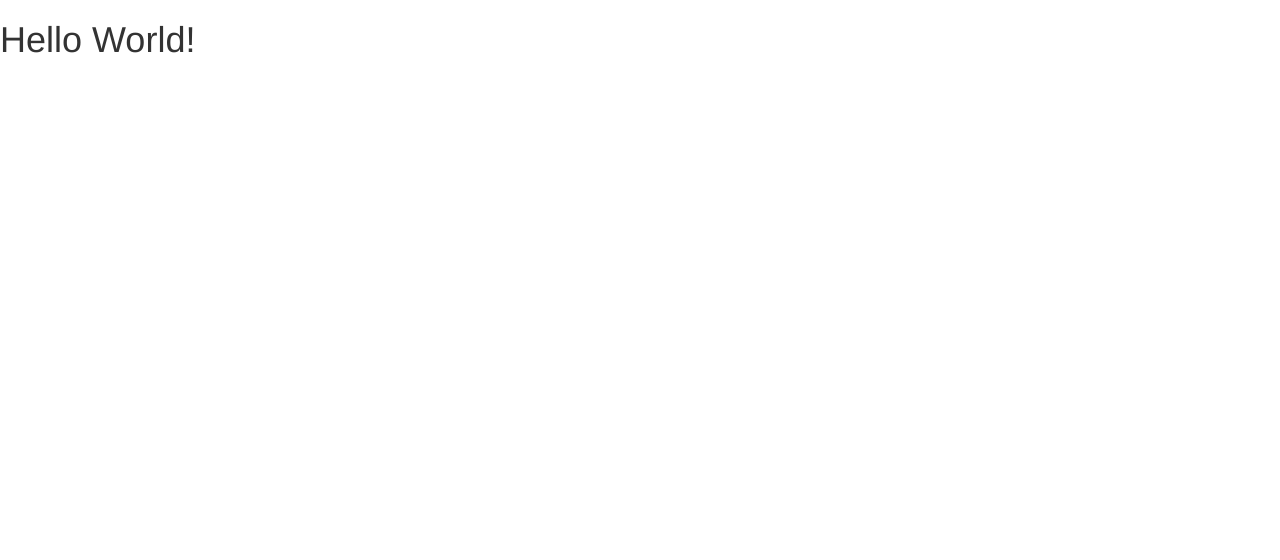
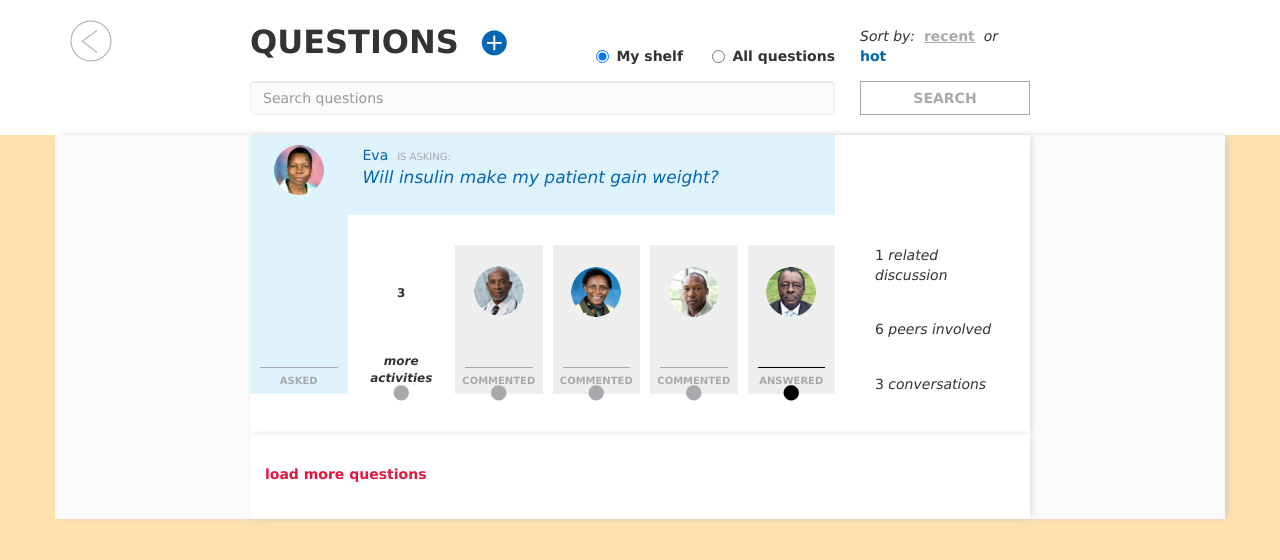
Before and after one commit to tomekpiotrowski/test-project, a website: page index.html in a window 1280 px wide. Drawn offline with nearby package versions, Linux system fonts and the light colour scheme; some packages are replaced by stand-ins of ours; a web font is replaced by a local one.

Commit message:
implemented all questions view

```diff
--- /dev/null
+++ b/app/application.scss
@@ -0,0 +1,6 @@
+@import 'components/home/_home.scss';
+
+body {
+	background-color: #ffe1ad;
+	font-family: 'Kurale', 'Verdana', sans-serif;
+}
--- a/app/components/home/_home.html
+++ b/app/components/home/_home.html
@@ -1 +1,118 @@
-<h1>Hello World!</h1>
+<div id="home">
+	<header>
+		<div class="container">
+			<div class="row display-flex">
+				<div class="col-md-2">
+					<input type="image" src="app/assets/img/arrow_left.png" alt="previous page" />
+				</div>
+				<div class="col-md-6">
+					<div class="row display-flex">
+						<span id="title">
+							<span>Questions&nbsp;&nbsp;</span>
+							<input type="image" src="app/assets/img/button_plus.png" alt="add question" />
+						</span>
+						<span id="radioForm">
+							<label class="radio-inline">
+								<input name="filter" value="my_shelf" type="radio" checked />
+								My shelf
+							</label>
+							<label class="radio-inline">
+								<input name="filter" value="all_questions" type="radio" />
+								All questions
+							</label>
+						</span>
+					</div>
+					<div class="row">
+						<input type="text" class="form-control" placeholder="Search questions" id="searchField" />
+					</div>
+				</div>
+				<div class="col-md-2" id="searchButtonCol">
+					<div class="row">
+						<div class="pull-right">
+							<span>Sort by:&nbsp;</span>
+							<span id="recent">recent</span>
+							<span>&nbsp;or&nbsp;</span>
+							<span id="hot">hot</span>
+						</div>
+						<button class="button-block">Search</button>
+					</div>
+				</div>
+				<div class="col-md-2"></div>
+			</div>
+		</div>
+	</header>
+
+	<div class="container" id="questions">
+		<div class="row">
+			<div class="col-md-offset-2 col-md-8 question-container">
+				<div class="row">
+					<div class="col-md-9">
+						<div class="row question-section">
+							<div class="col-md-2 op-picture">
+								<img src="app/assets/img/profile-pictures/profile_pic1.png" />
+							</div>
+							<div class="col-md-10">
+								<div>
+									<span class="op-name">Eva&nbsp;</span>
+									<span class="question-phrase">is asking:</span>
+								</div>
+								<div class="question-topic">
+									Will insulin make my patient gain weight?
+								</div>
+							</div>
+						</div>
+					</div>
+					<div class="col-md-3"></div>
+				</div>
+				<div class="row display-flex">
+					<div class="col-md-9 comment-section">
+						<div class="row display-flex">
+							<div class="col-md-2 question-column">
+								<hr class="line">
+								<span>asked</span>
+							</div>
+							<div class="col-md-2 more-column">
+								<span class="num">3</span>
+								<span class="more">more activities</span>
+							</div>
+							<div class="col-md-2 comment-column">
+								<img src="app/assets/img/profile-pictures/profile_pic2.png">
+								<hr class="line">
+								<span>commented</span>
+							</div>
+							<div class="col-md-2 comment-column">
+								<img src="app/assets/img/profile-pictures/profile_pic3.png">
+								<hr class="line">
+								<span>commented</span>
+							</div>
+							<div class="col-md-2 comment-column">
+								<img src="app/assets/img/profile-pictures/profile_pic4.png">
+								<hr class="line">
+								<span>commented</span>
+							</div>
+							<div class="col-md-2 comment-column answered">
+								<img src="app/assets/img/profile-pictures/profile_pic5.png">
+								<hr class="line">
+								<span>answered</span>
+							</div>
+						</div>
+					</div>
+					<div class="col-md-3 question-info">
+						<div>1 <span>related discussion</span></div>
+						<div>6 <span>peers involved</span></div>
+						<div>3 <span>conversations</span></div>
+					</div>
+				</div>
+			</div>
+			<div class="col-md-2"></div>
+		</div>
+
+		<div class="row">
+			<div id="load-more" class="col-md-offset-2 col-md-8">
+				load more questions
+			</div>
+			<div class="col-md-2"></div>
+		</div>
+
+	</div>
+</div>
--- /dev/null
+++ b/app/components/home/_home.scss
@@ -0,0 +1,270 @@
+/*
+	Variables
+*/
+
+$grey-color: #a7a9ac;
+$blue-font: #0266b3;
+$question-background: #dff3fd;
+$comment-secton-padding-bottom: 0.6em;
+$comment-section-border: 10px solid white;
+
+/*
+	Mixins
+*/
+
+@mixin display-flex {
+	display: -webkit-box;
+	display: -webkit-flex;
+	display: -ms-flexbox;
+	display:         flex;
+}
+
+@mixin box-shadow ($horizontalLen) {
+	-webkit-box-shadow: $horizontalLen 0px 8px -2px rgba(203,205,207,1);
+	-moz-box-shadow: $horizontalLen 0px 8px -2px rgba(203,205,207,1);
+	box-shadow: $horizontalLen 0px 8px -2px rgba(203,205,207,1);
+}
+
+@mixin column-bottom {
+	@include display-flex;
+	flex-direction: column;
+	justify-content: flex-end;
+}
+
+@mixin dot($color) {
+	content: '\25CF';
+	font-size: 20px;
+	position: absolute;
+	bottom: -12px;
+	color: $color;
+}
+
+@mixin line($color) {
+	margin-bottom: 0.6em;
+	width: 100%;
+	margin-top: 50px;
+	border-color: $color;
+}
+
+/*
+	General purpose classes
+*/
+
+.display-flex {
+	@include display-flex;
+}
+
+/*
+	Main structure
+*/
+
+#home {
+	header {
+		background-color: #ffffff;
+		padding-top: 20px;
+		padding-bottom: 20px;
+
+		#title {
+			@include display-flex;
+			align-items: center;
+
+			span {
+				font-size: 32px;
+				font-weight: bold;
+				text-transform: uppercase;
+			}
+		}
+
+		#radioForm {
+			margin-left: auto;
+			align-self: flex-end;
+
+			label {
+				padding-left: 35px;
+				font-weight: bold;
+			}
+		}
+
+		#searchField {
+			background-color: #fbfbfb;
+			border-color: #eeeeee;
+			margin-top: 15px;
+		}
+
+		#searchButtonCol {
+			font-style: italic;
+			@include column-bottom;
+
+			.row {
+				margin-left: 10px;
+			}
+
+			#recent {
+				font-style: normal;
+				text-decoration: underline;
+				font-weight: bold;
+				color: $grey-color;
+			}
+
+			#hot {
+				font-style: normal;
+				font-weight: bold;
+				color: $blue-font;
+			}
+
+			.button-block {
+				height: 34px;
+				margin-top: 15px;
+				color: $grey-color;
+				border: solid 1px $grey-color;
+				background-color: white;
+				min-width: 100%;
+				font-style: normal;
+				font-weight: bold;
+				text-transform: uppercase;
+			}
+		}
+	}
+
+	#questions {
+		background-color: #fbfbfb;
+		@include box-shadow(4px);
+
+		.question-container {
+			background-color: #ffffff;
+			@include box-shadow(2px);
+			padding-bottom: 40px;
+
+			.question-section {
+				@include display-flex;
+				background-color: $question-background;
+				padding-top: 10px;
+				padding-bottom: 20px;
+
+				.op-picture {
+					@include display-flex;
+					justify-content: center;
+				}
+
+				.op-name {
+					color: $blue-font;
+				}
+
+				.question-phrase {
+					font-size: 10px;
+					color: $grey-color;
+					text-transform: uppercase;
+				}
+
+				.question-topic {
+					color: $blue-font;
+					font-style: italic;
+					font-size: 17px;
+				}
+			}
+
+			.comment-section {
+				font-size: 10px;
+				font-weight: bold;
+
+				div.row > div {
+					padding-left: 10px;
+					padding-right: 10px;
+				}
+
+				.question-column {
+					background-color: $question-background;
+					@include column-bottom;
+					align-items: center;
+					padding-bottom: $comment-secton-padding-bottom;
+
+					span {
+						color: $grey-color;
+						text-transform: uppercase;
+					}
+
+					.line {
+						@include line($grey-color);
+					}
+				}
+
+				.more-column {
+					@include column-bottom;
+					align-items: center;
+					justify-content: space-between;
+					margin-top: 30px;
+					padding-bottom: $comment-secton-padding-bottom;
+					font-size: 1.2em;
+					border-left: $comment-section-border;
+
+					span {
+						&.num {
+							padding-top: 40px;
+						}
+
+						&.more {
+							font-style: italic;
+							text-align: center;
+						}
+					}
+
+					&:after {
+						@include dot($grey-color);
+					}
+				}
+
+				.comment-column {
+					@include column-bottom;
+					align-items: center;
+					background-color: #eeeeee;
+					color: $grey-color;
+					margin-top: 30px;
+					padding-top: 20px;
+					padding-bottom: $comment-secton-padding-bottom;
+					text-transform: uppercase;
+					border-left: $comment-section-border;
+
+					&:after {
+						@include dot(inherit);
+					}
+
+					.line {
+						@include line(inherit);
+					}
+
+					&.answered {
+						&:after {
+							@include dot(black);
+							color: black
+						}
+
+						.line {
+							@include line(black);
+						}
+					}
+				}
+			}
+
+			.question-info {
+				@include display-flex;
+				flex-direction: column;
+				justify-content: space-between;
+				padding-left: 40px;
+				margin-top: 30px;
+
+				span {
+					font-style: italic;
+				}
+			}
+		}
+
+		#load-more {
+			color: #e1173f;
+			font-weight: bold;
+			background-color: #ffffff;
+			@include box-shadow(2px);
+			padding-top: 30px;
+			padding-bottom: 35px;
+		}
+	}
+}
--- a/index.html
+++ b/index.html
@@ -4,7 +4,9 @@
 		<meta charset="UTF-8" />
 		<title>Test Project</title>
 
+		<link href="https://fonts.googleapis.com/css?family=Kurale" rel="stylesheet">
 		<link rel="stylesheet" type="text/css" href="node_modules/bootstrap/dist/css/bootstrap.min.css">
+		<link rel="stylesheet" type="text/css" href="app/application.css">
 		<script src="node_modules/angular/angular.js"></script>
 		<script src="node_modules/angular-ui-router/release/angular-ui-router.min.js"></script>
 	</head>
```
Also changed, not shown: app/application.css (added), app/assets/img/arrow_left.png (added), app/assets/img/button_plus.png (added), app/assets/img/profile-pictures/profile_pic1.png (added), app/assets/img/profile-pictures/profile_pic2.png (added), app/assets/img/profile-pictures/profile_pic3.png (added), app/assets/img/profile-pictures/profile_pic4.png (added), app/assets/img/profile-pictures/profile_pic5.png (added), app/assets/img/profile-pictures/profile_pic6.png (added), app/assets/img/profile-pictures/profile_pic7.png (added), 1 other file.
